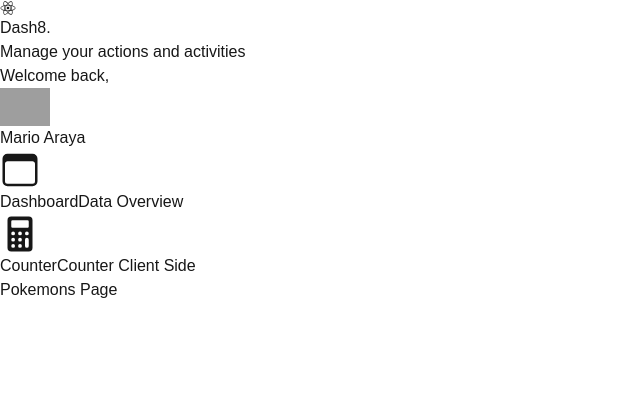
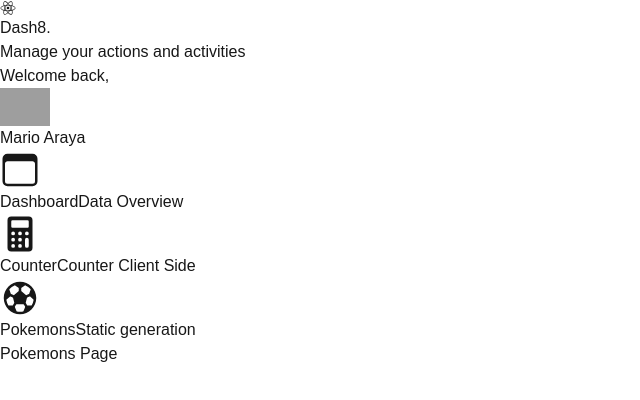
Before and after one commit to mariocodecr/NextJs-Learning, a Next.js app in the folder 02-my-dashboard/: page /dashboard/pokemons in a window 1280 px wide. Shown: the top 400 px of the page, without its empty margins (0-640 px from the left). Built offline with nearby package versions, Linux system fonts and the light colour scheme; grey boxes are pictures that could not be loaded.

Commit message:
add Pokemons menu item to Sidebar with icon and subtitle

```diff
--- a/02-my-dashboard/src/app/components/Sidebar.tsx
+++ b/02-my-dashboard/src/app/components/Sidebar.tsx
@@ -1,6 +1,6 @@
 import Image from "next/image";
 import React from "react";
-import { IoBrowsersOutline, IoCalculator, IoLogoReact } from "react-icons/io5";
+import { IoBrowsersOutline, IoCalculator, IoFootball, IoLogoReact } from "react-icons/io5";
 import SidebarMenuItem from "./SidebarMenuItem";
 
 
@@ -20,6 +20,13 @@ const menuItems = [
     icon: <IoCalculator size={40} />,
     title: "Counter",
     subTitle: "Counter Client Side",
+  },
+
+  {
+    path: "/dashboard/pokemons",
+    icon: <IoFootball size={40} />,
+    title: "Pokemons",
+    subTitle: "Static generation",
   },
 ];
 
```
